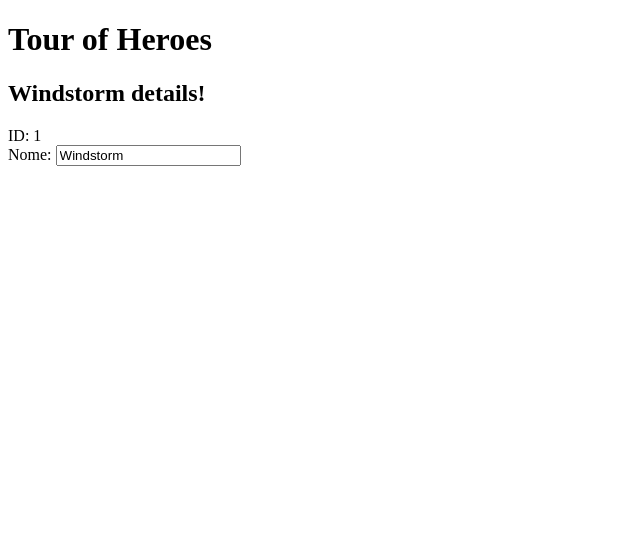
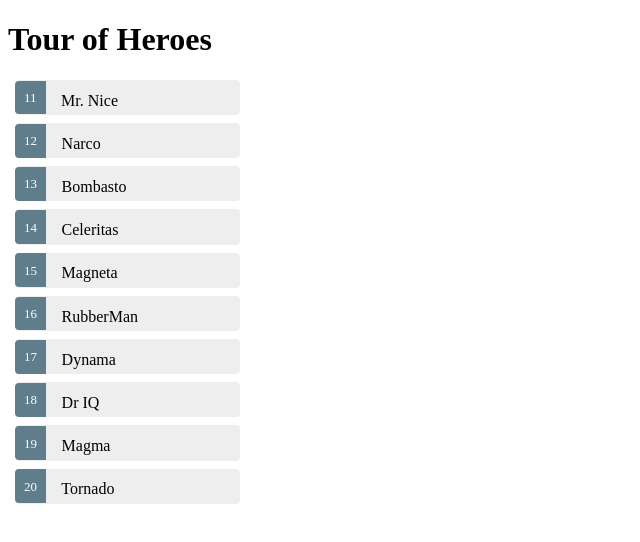
Before and after one commit to VWJavascript/Heroes, an Angular app: page / in a window 1280 px wide. Shown: the top 542 px of the page, without its empty margins (0-640 px from the left). Built offline with nearby package versions, Linux system fonts and the light colour scheme.

Commit message:
Master details

```diff
--- a/src/app/app.component.css
+++ b/src/app/app.component.css
@@ -0,0 +1,53 @@
+.selected {
+  background-color: #CFD8DC !important;
+  color: white;
+}
+
+.heroes {
+  margin: 0 0 2em 0;
+  list-style-type: none;
+  padding: 0;
+  width: 15em;
+}
+
+.heroes li {
+  cursor: pointer;
+  position: relative;
+  left: 0;
+  background-color: #EEE;
+  margin: .5em;
+  padding: .3em 0;
+  height: 1.6em;
+  border-radius: 4px;
+}
+
+.heroes li.selected:hover {
+  background-color: #BBD8DC !important;
+  color: white;
+}
+
+.heroes li:hover {
+  color: #607D8B;
+  background-color: #DDD;
+  left: .1em;
+}
+
+.heroes .text {
+  position: relative;
+  top: -3px;
+}
+
+.heroes .badge {
+  display: inline-block;
+  font-size: small;
+  color: white;
+  padding: 0.8em 0.7em 0 0.7em;
+  background-color: #607D8B;
+  line-height: 1em;
+  position: relative;
+  left: -1px;
+  top: -4px;
+  height: 1.8em;
+  margin-right: .8em;
+  border-radius: 4px 0 0 4px;
+}
--- a/src/app/app.component.html
+++ b/src/app/app.component.html
@@ -1,16 +1,30 @@
+<!-- One way data binding -->
+<!-- Data flows in one directions: from the property to the h1 -->
 <h1>{{title}}</h1>
-<h2>{{hero.name}} details!</h2>
 
-<!-- One way data binding -->
-<!-- Data flows in one directions: from the property to the div -->
-<div>
-  <label>ID:</label>
-  {{hero.id}}
-</div>
+<!-- List of heroes -->
+<ul class="heroes">
+  <!-- * indicates that the li element and its children constitute a master template -->
+  <!-- [class.selected] apply selected style class in css to li element when the user click on the hero name (hero === selectedHero) -->
+  <!-- (click) Click event binding to the li element -->
+  <!-- The onSelect(hero) expression calls AppComponent method, onSelect(), passing the template input variable hero, as an argument. -->
+  <li
+    *ngFor="let hero of heroes"
+    [class.selected]="hero === selectedHero"
+    (click)="onSelect(hero)">
+    <span class="badge">{{hero.id}}</span> {{hero.name}}
+  </li>
+</ul>
 
-<!-- Two way data binding -->
-<!-- Data flows in both directions: from the property to the textbox, and from the textbox back to the property -->
-<div>
-  <label>Nome: </label>
-  <input [(ngModel)]="hero.name" placeholder="name">
-</div>
+<!--
+  This component will tell the child HeroDetailComponent which hero to display by binding its selectedHero
+  to the hero property of the HeroDetailComponent.
+-->
+<!--
+  Putting square brackets around the hero property, to the left of the equal sign (=), makes it the
+  target of a property binding expression.
+-->
+<!--
+  You must declare a target binding property to be an input property
+-->
+<hero-detail [hero]="selectedHero"></hero-detail>
--- a/src/app/app.component.ts
+++ b/src/app/app.component.ts
@@ -1,10 +1,19 @@
 import { Component } from '@angular/core';
+import { Hero } from './hero'
 
-// Model hero
-export class Hero {
-  id: number;
-  name: string;
-}
+// Create a array of ten heroes
+const HEROES: Hero[] = [
+  { id: 11, name: 'Mr. Nice'},
+  { id: 12, name: 'Narco' },
+  { id: 13, name: 'Bombasto' },
+  { id: 14, name: 'Celeritas' },
+  { id: 15, name: 'Magneta' },
+  { id: 16, name: 'RubberMan' },
+  { id: 17, name: 'Dynama' },
+  { id: 18, name: 'Dr IQ' },
+  { id: 19, name: 'Magma' },
+  { id: 20, name: 'Tornado' }
+];
 
 // Directive to define a component
 @Component({
@@ -20,9 +29,14 @@ export class AppComponent {
   // Attribute title
   title = 'Tour of Heroes';
 
-  // Object hero of type Hero
-  hero: Hero = {
-    id: 1,
-    name: 'Windstorm'
+  // Selected hero property
+  selectedHero: Hero;
+
+  // Create a array of heroes
+  heroes = HEROES;
+
+  // Add an method that sets the selectedHero property to the hero that the user clicks
+  onSelect(hero: Hero): void {
+    this.selectedHero = hero;
   }
 }
--- /dev/null
+++ b/src/app/hero-detail.component.html
@@ -0,0 +1,13 @@
+<!-- When there is no hero, the ngIf directive removes the hero detail HTML from the DOM. -->
+<div *ngIf="hero">
+  <h2>{{hero.name}} details!</h2>
+  <div>
+    <label>ID: </label>{{hero.id}}
+  </div>
+  <div>
+    <label>Name: </label>
+    <!-- Two way data binding -->
+    <!-- Data flows in both directions: from the property to the textbox, and from the textbox back to the property -->
+    <input [(ngModel)]="hero.name" placeholder="name" />
+  </div>
+</div>
--- /dev/null
+++ b/src/app/hero.ts
@@ -0,0 +1,4 @@
+export class Hero {
+  id: number;
+  name: string;
+}
```
Also changed, not shown: src/app/app.module.ts (+7 -1 lines), src/app/hero-detail.component.ts (added, +18 -0 lines), src/app/hero-detail.component.css (added).
